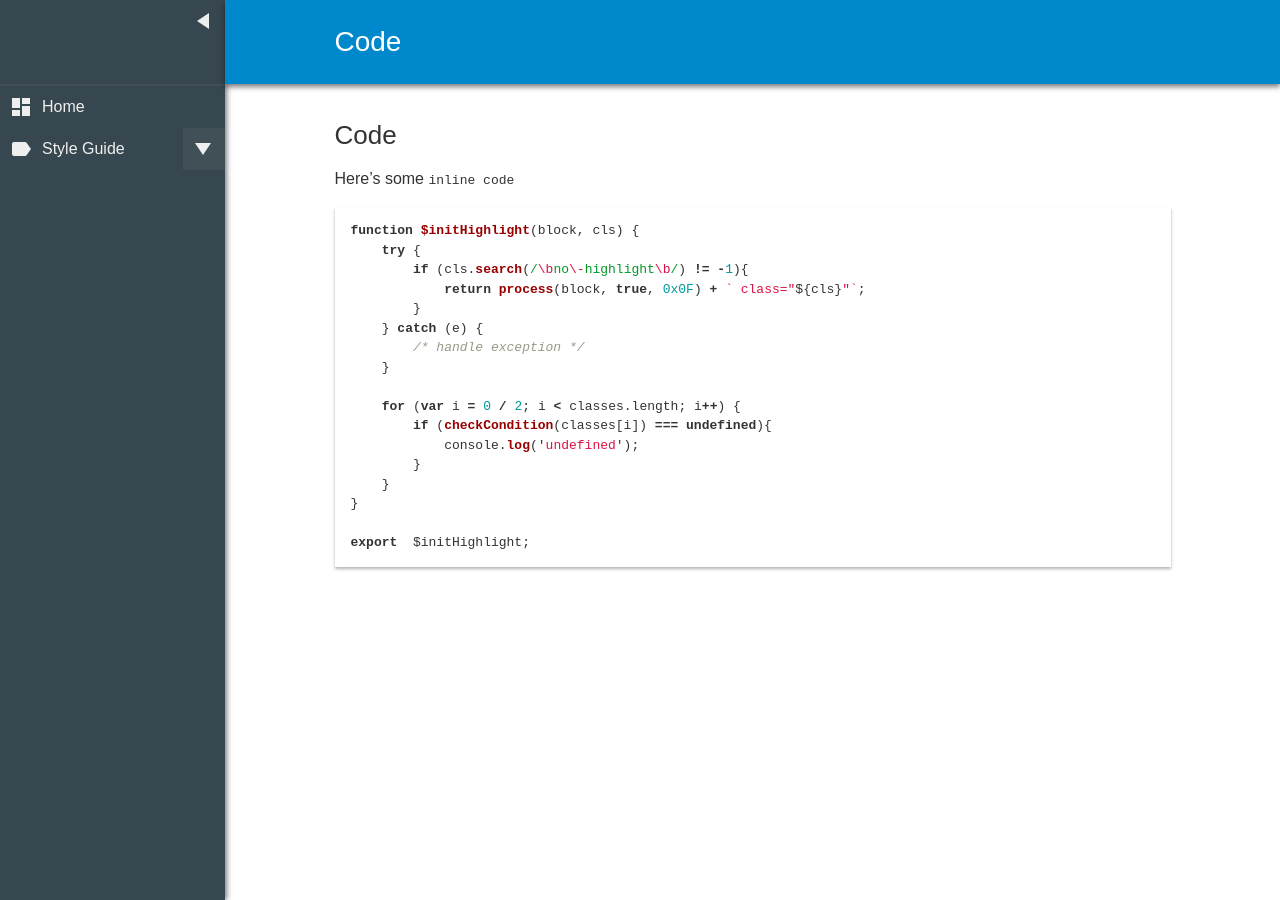
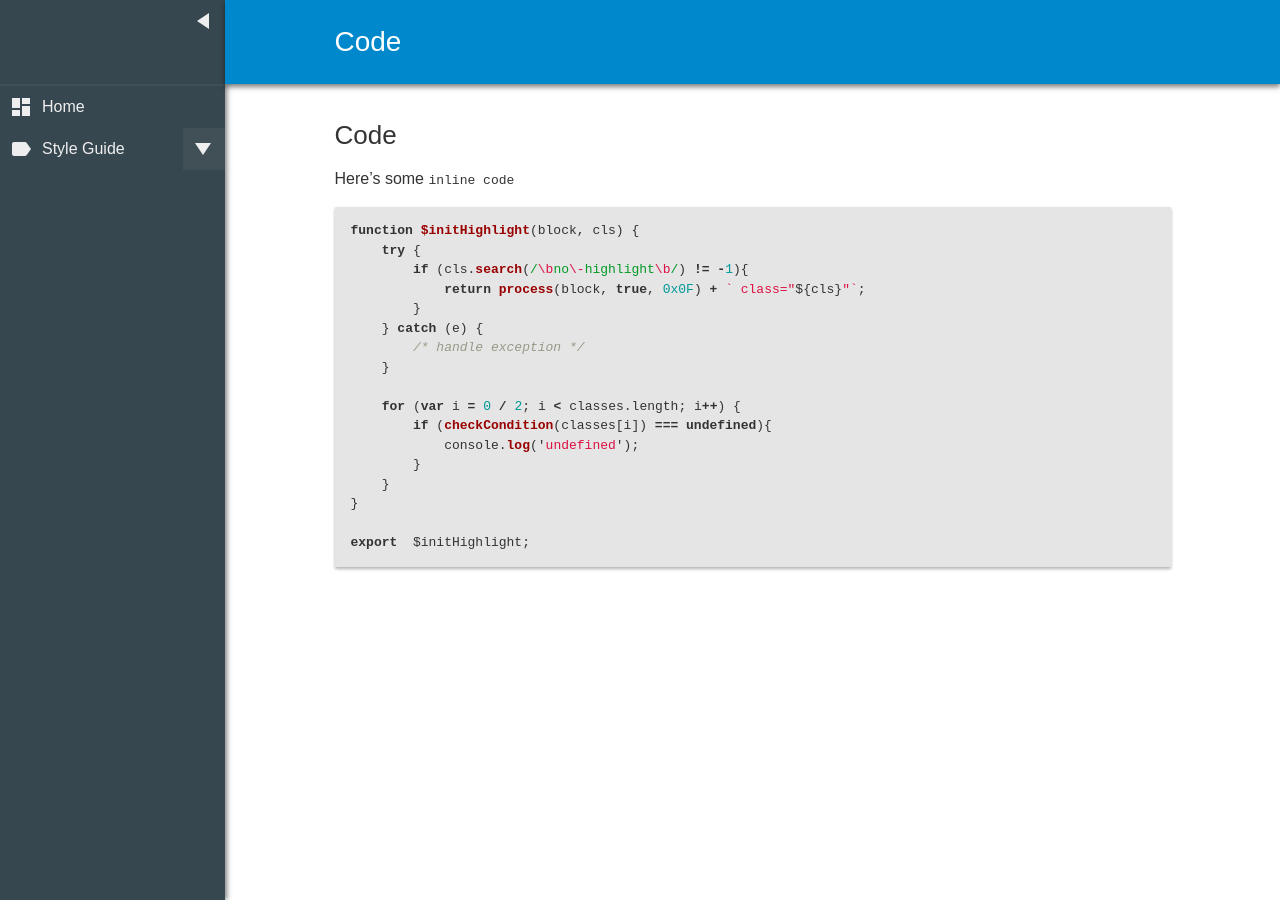
Before and after one commit to zeraphie/zeraphie.github.io, a Jekyll site: the page built from _posts/2017-03-08-code.md, in a window 1280 px wide. Built offline with Jekyll 4.4.1, drawn with Linux system fonts in a browser that asks for light colours.

Commit message:
Update app.scss

```diff
--- a/_sass/app.scss
+++ b/_sass/app.scss
@@ -9,5 +9,5 @@
 @import "general/_lists";
 @import "general/_tables";
 
+@import "markdown/_syntax";
 @import "markdown/_wrapper";
-@import "markdown/_syntax";
```
